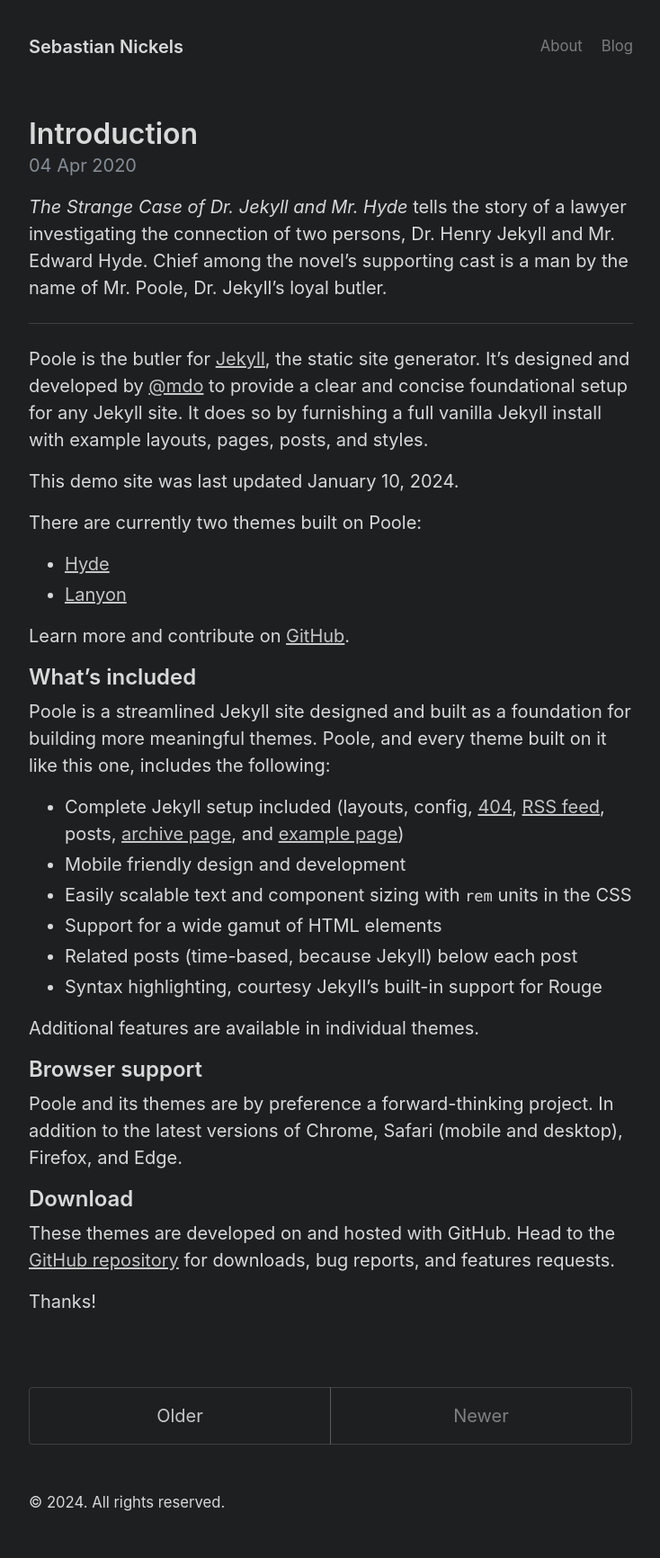
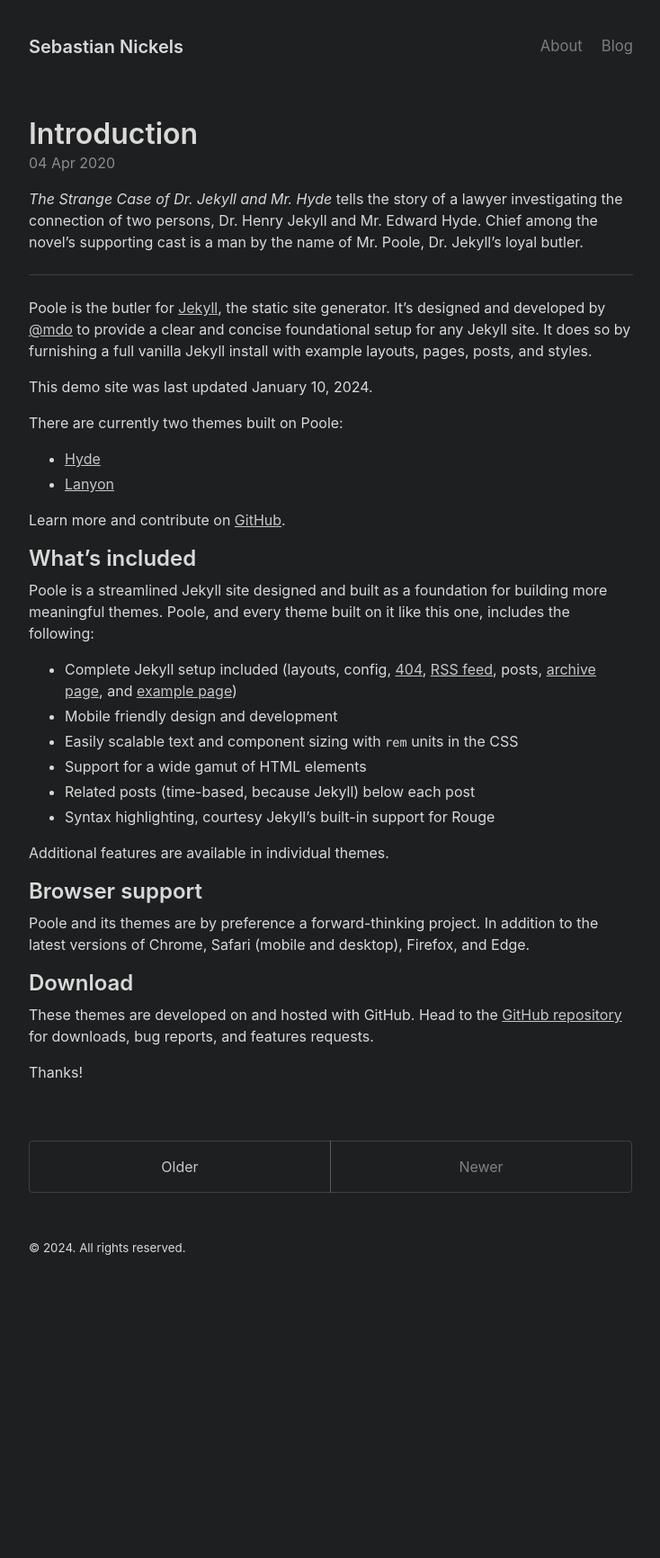
Before and after one commit to sn1c/sn1c.github.com, a Jekyll site: the page built from index.html, in a window 1280 px wide. Shown: the whole page at 90% size, without its empty margins (272-1006 px from the left). Built offline with Jekyll 4.4.1, drawn with Linux system fonts in a browser that asks for light colours; the list of posts is cut into pages by our own code; after the commit the page ends 1446 px from its top, so only the background shows below that.

Commit message:
Reduce font size to 16px

```diff
--- a/_sass/_variables.scss
+++ b/_sass/_variables.scss
@@ -33,7 +33,7 @@
   --body-font: -apple-system, BlinkMacSystemFont, "Segoe UI", Roboto,
     "Helvetica Neue", Arial, "Noto Sans", sans-serif, "Apple Color Emoji",
     "Segoe UI Emoji", "Segoe UI Symbol", "Noto Color Emoji";
-  --body-font-size: 20px;
+  --body-font-size: 16px;
   --body-line-height: 1.5;
   --body-color: var(--gray-700);
   --body-bg: #fff;
```
